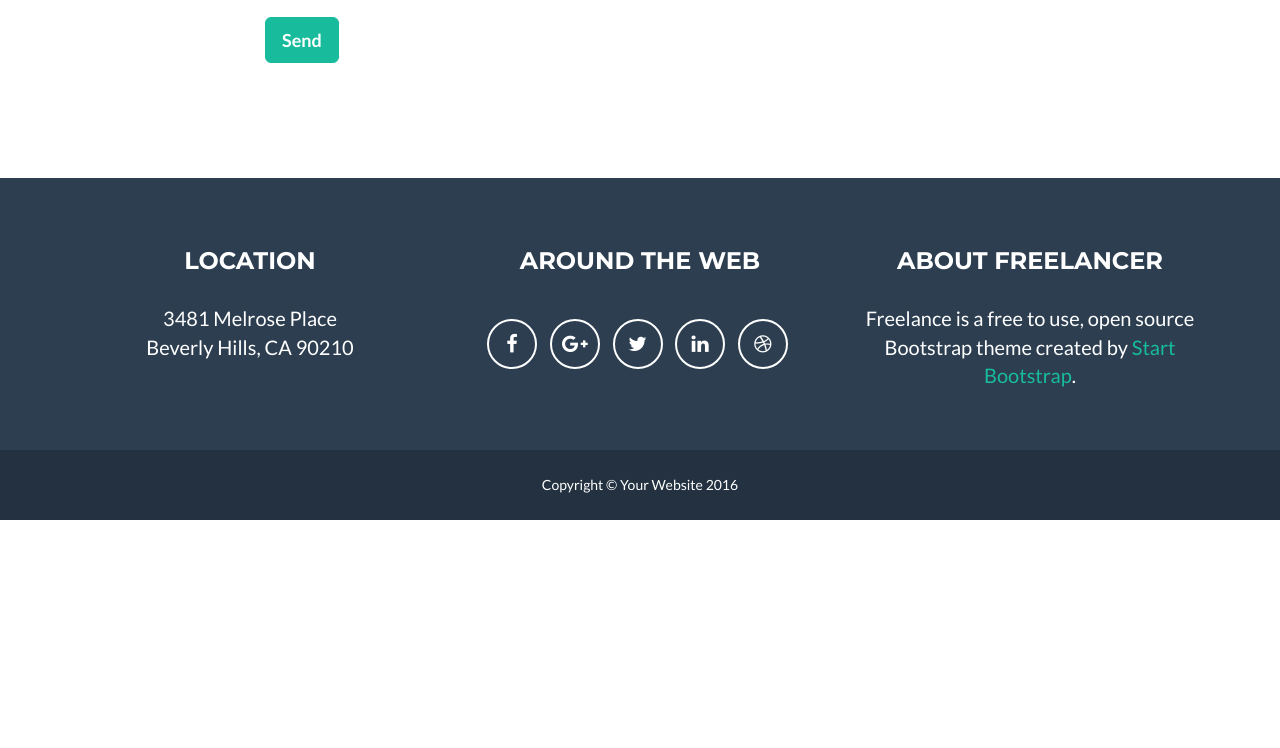
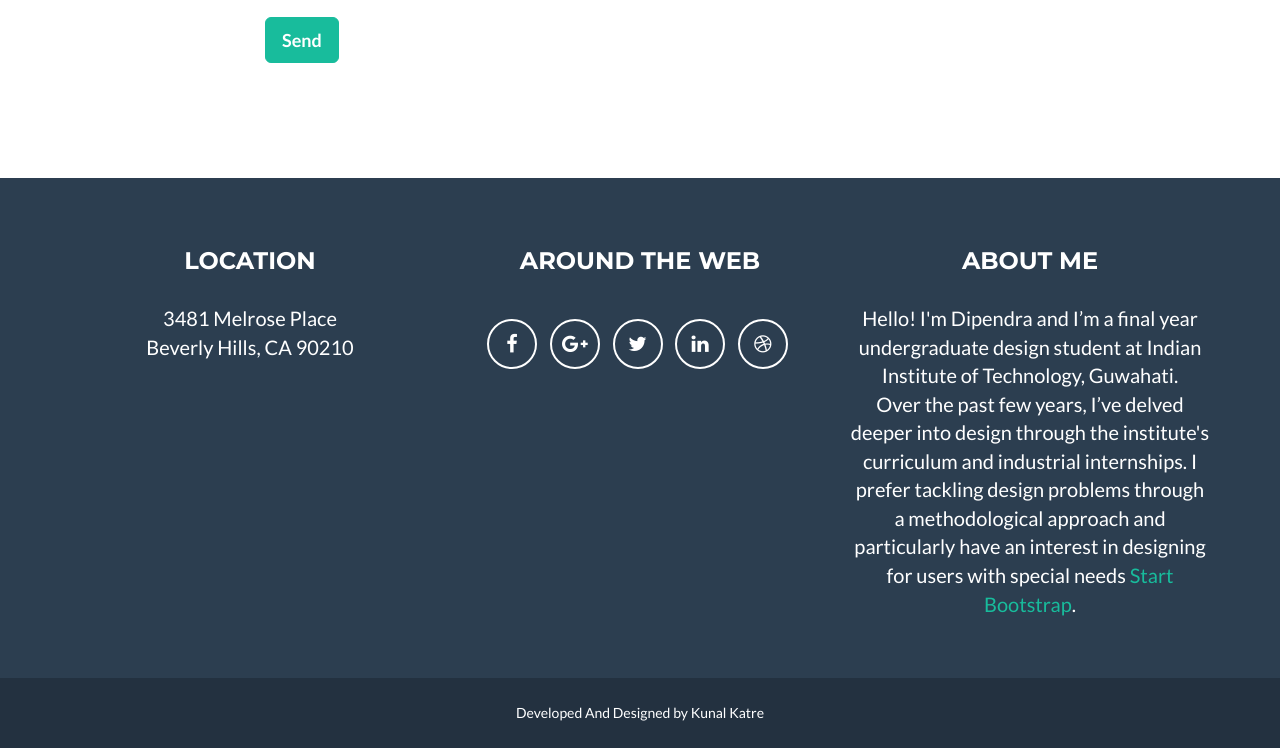
Before and after one commit to Kaitokid21/KunalKatre, a website: page index.html in a window 1280 px wide. Shown: the part 2836-3584 px from the top of the page. Before the commit the page ends 3356 px from the top, so only its background shows below. Drawn offline with nearby package versions, Linux system fonts and the light colour scheme.

Commit message:
Update index.html

```diff
--- a/index.html
+++ b/index.html
@@ -9,7 +9,7 @@
     <meta name="description" content="">
     <meta name="author" content="">
 
-    <title>Freelancer - Start Bootstrap Theme</title>
+    <title>Portfolio - Kunal Katre</title>
 
     <!-- Bootstrap Core CSS -->
     <link href="vendor/bootstrap/css/bootstrap.min.css" rel="stylesheet">
@@ -267,8 +267,8 @@
                         </ul>
                     </div>
                     <div class="footer-col col-md-4">
-                        <h3>About Freelancer</h3>
-                        <p>Freelance is a free to use, open source Bootstrap theme created by <a href="http://startbootstrap.com">Start Bootstrap</a>.</p>
+                        <h3>About Me</h3>
+                        <p>Hello! I'm Dipendra and I’m a final year undergraduate design student at Indian Institute of Technology, Guwahati.<br> Over the past few years, I’ve delved deeper into design through the institute's curriculum and industrial internships. I prefer tackling design problems through a methodological approach and particularly have an interest in designing for users with special needs <a href="http://startbootstrap.com">Start Bootstrap</a>.</p>
                     </div>
                 </div>
             </div>
@@ -277,7 +277,7 @@
             <div class="container">
                 <div class="row">
                     <div class="col-lg-12">
-                        Copyright &copy; Your Website 2016
+                        Developed And Designed by Kunal Katre
                     </div>
                 </div>
             </div>
```
